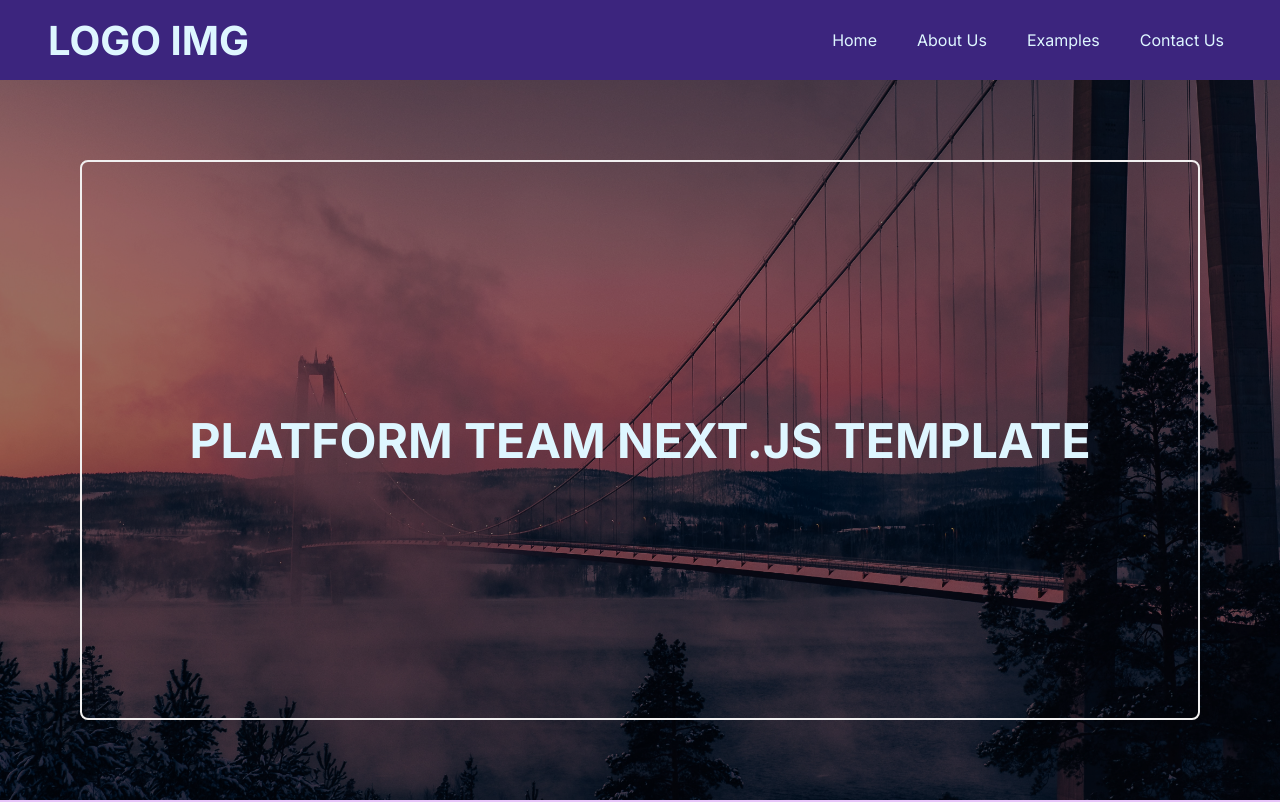
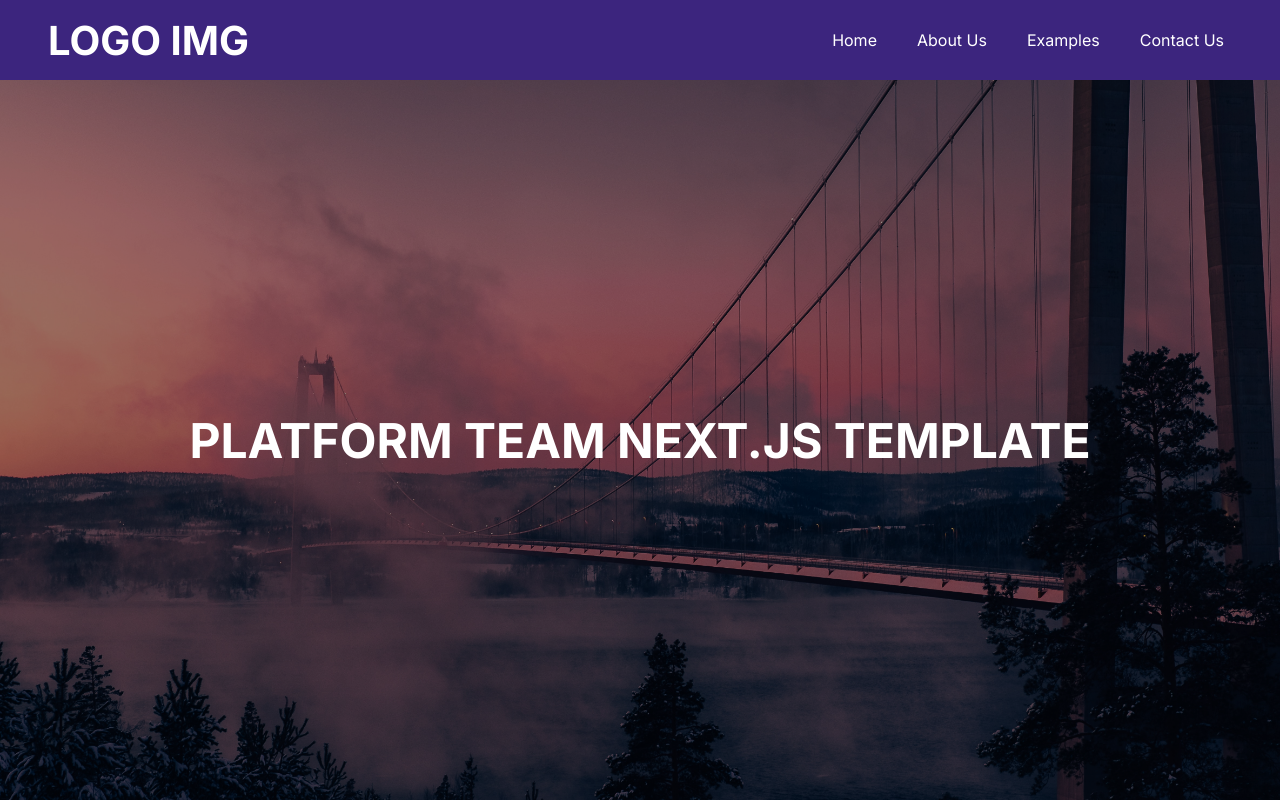
Before and after one commit to include-davis/Include-CMS, a Next.js app: page / in a window 1280 px wide. Shown: the top 802 px of the page. Built offline with nearby package versions, Linux system fonts and the light colour scheme.

Commit message:
Added modular global variables

```diff
--- /dev/null
+++ b/app/(pages)/_globals/styles/colors.scss
@@ -0,0 +1,16 @@
+:root {
+    --primary: #3C257E;
+    --primary-light: #F7F1FF;
+    --primary-alternative: #9747FF;
+
+    --red: #F70000;
+
+    --background-primary: #E8E8E8;
+    --background-secondary: #FFFFFF;
+
+    --text-dark: black;
+    --text-dark-gray: #6A6A6A;
+    --text-medium-gray: #808080;
+    --text-light-gray: #AEAEAE;
+    --text-light: white;
+}
--- /dev/null
+++ b/app/(pages)/_globals/styles/globals.scss
@@ -0,0 +1,34 @@
+@use "media";
+
+:root {
+    background-color: var(--background-light);
+}
+
+* {
+  box-sizing: border-box;
+  padding: 0;
+  margin: 0;
+  font-family: var(--font-inter);
+  color: var(--text-dark);
+}
+
+a {
+  color: inherit;
+  text-decoration: none;
+}
+
+h1 {
+    font-size: 3rem;
+}
+h2 {
+    font-size: 2.5rem;
+}
+h3 {
+    font-size: 2rem;
+}
+h4 {
+    font-size: 1.5rem;
+}
+p {
+    font-size: 1rem;
+}
--- /dev/null
+++ b/app/(pages)/_globals/styles/media.scss
@@ -0,0 +1,23 @@
+@mixin sm-desktop {
+    @media screen and (max-width: 1280px) {
+        @content;
+    }
+}
+
+@mixin tablet {
+    @media screen and (max-width: 1048px) {
+        @content;
+    }
+}
+
+@mixin phone {
+    @media screen and (max-width: 760px) {
+        @content;
+    }
+}
+
+@mixin sm-phone {
+    @media screen and (max-width: 540px) {
+        @content;
+    }
+}
--- /dev/null
+++ b/app/(pages)/_globals/styles/spacers.scss
@@ -0,0 +1,13 @@
+@use "media";
+
+:root {
+    /* spacers */
+    --tiny-spacer: 8px;
+    --small-spacer: 16px;
+    --spacer: 24px;
+    --medium-spacer: 48px;
+    --large-spacer: 80px;
+
+    /* border radius */
+    --b-radius: 8px;
+}
--- /dev/null
+++ b/app/(pages)/_globals/styles/variables.scss
@@ -0,0 +1,5 @@
+@use "media";
+
+:root {
+    --navbar-height: 80px;
+}
--- a/app/(pages)/layout.tsx
+++ b/app/(pages)/layout.tsx
@@ -1,4 +1,7 @@
-import '@globals/globals.scss';
+import '@globals/styles/colors.scss';
+import '@globals/styles/spacers.scss';
+import '@globals/styles/variables.scss';
+import '@globals/styles/globals.scss';
 import fonts from '@globals/fonts';
 import metadata from '@globals/metadata.json';
 
--- a/next.config.js
+++ b/next.config.js
@@ -1,4 +1,8 @@
 /** @type {import('next').NextConfig} */
-const nextConfig = {};
+const nextConfig = {
+  sassOptions: {
+    includePaths: ['./app/(pages)/_globals/styles'],
+  },
+};
 
 module.exports = nextConfig;
```
